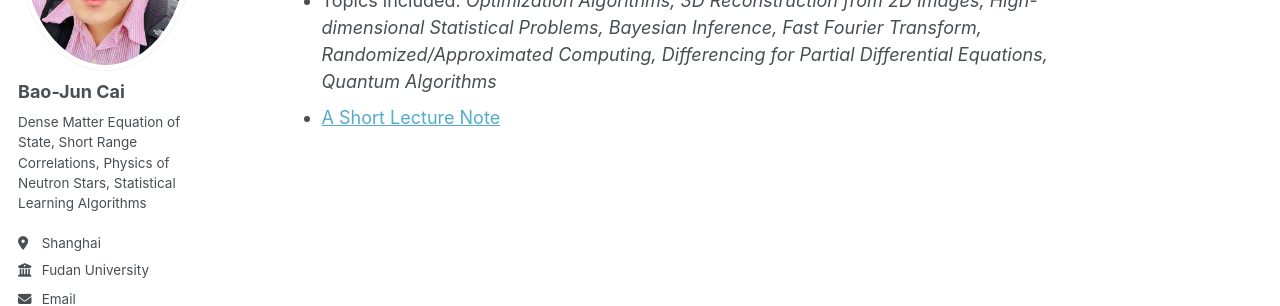
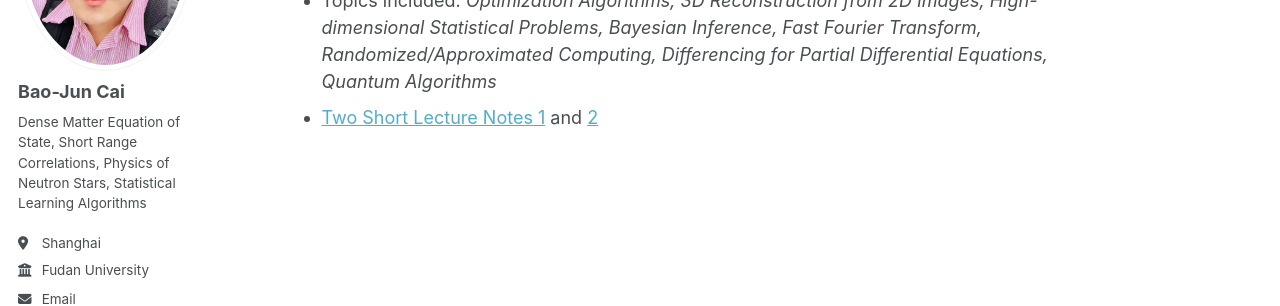
Before and after one commit to bjcai-phys/bjcai-phys.github.io, a Jekyll site: the page built from _pages/tcs.md, in a window 1280 px wide. Shown: the part 266-572 px from the top of the page. Built offline with Jekyll 4.4.1, drawn with Linux system fonts in a browser that asks for light colours; some web fonts are replaced.

Commit message:
Update tcs.md

```diff
--- a/_pages/tcs.md
+++ b/_pages/tcs.md
@@ -9,4 +9,4 @@ author_profile: true
 ### An Introduction to Algorithms for Data Science
 * Shadow Creator, 2018-2021
 * Topics included: *Optimization Algorithms, 3D Reconstruction from 2D Images, High-dimensional Statistical Problems, Bayesian Inference, Fast Fourier Transform, Randomized/Approximated Computing, Differencing for Partial Differential Equations, Quantum Algorithms*
-* [A Short Lecture Note](https://bjcai-phys.github.io/images/Tu1-pp.pdf)
+* [Two Short Lecture Notes 1](https://bjcai-phys.github.io/images/Tu1-pp.pdf) and [2](https://bjcai-phys.github.io/images/Tu2-pp.pdf)
```
